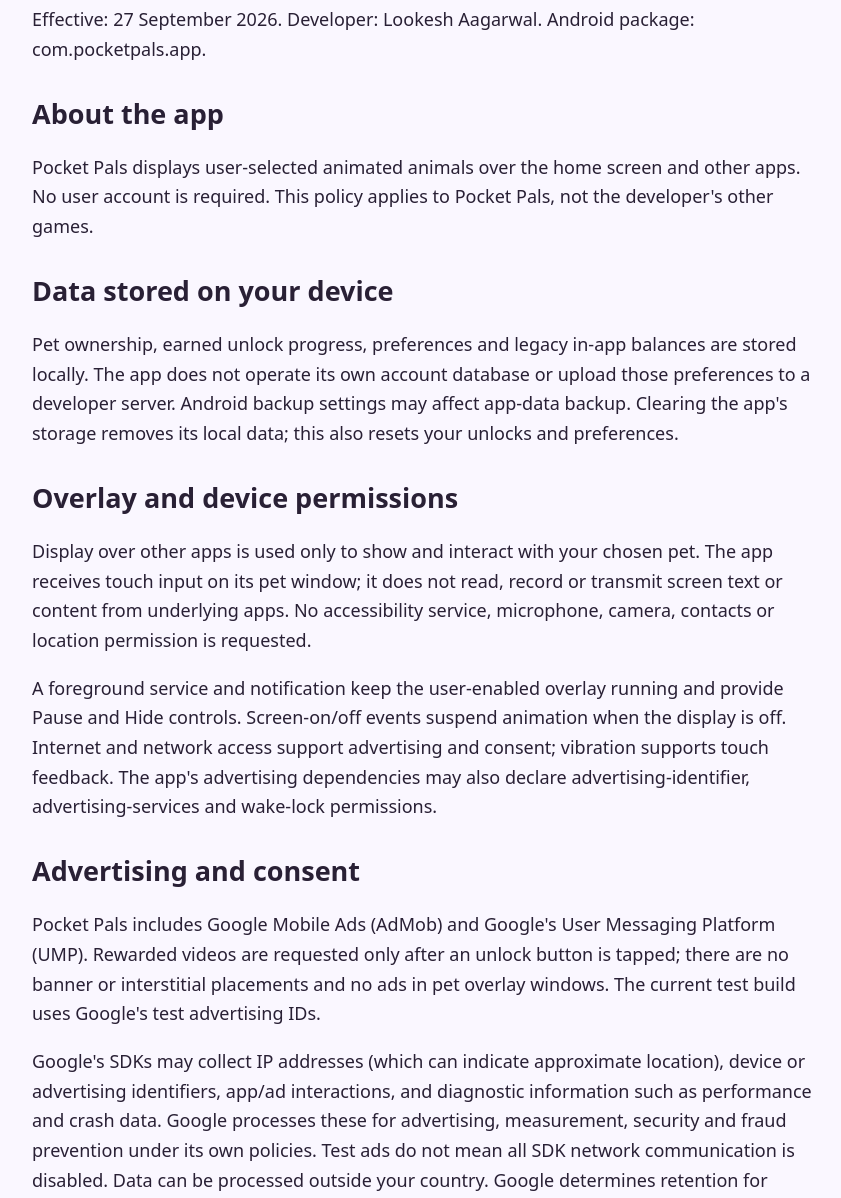
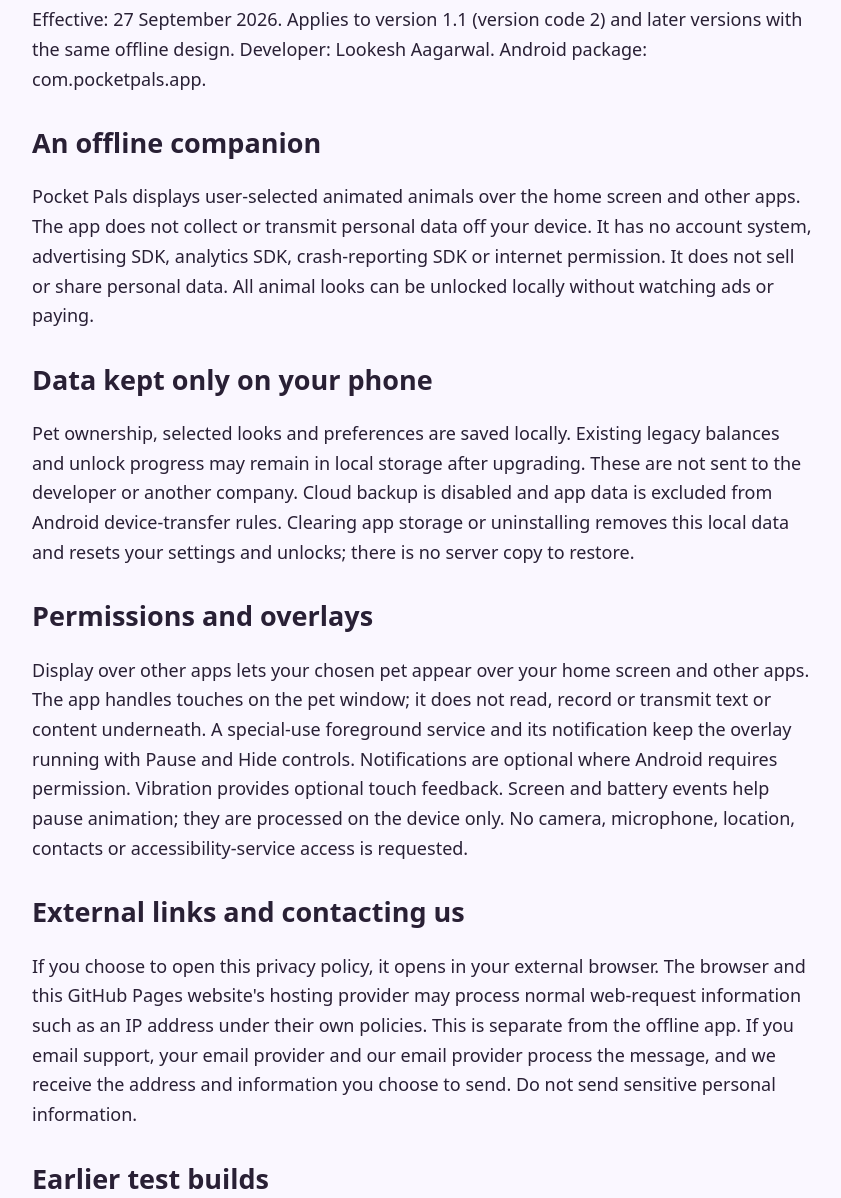
Before and after one commit to lokeshagarwal1106/mythic-pop-quest-privacy, a plain HTML site: page pocket-pals.html in a window 1280 px wide. Shown: the part 120-1318 px from the top of the page, without its empty margins (218-1059 px from the left). Drawn offline with Linux system fonts and the light colour scheme.

Commit message:
Document offline Pocket Pals 1.1 privacy practices

```diff
--- a/pocket-pals.html
+++ b/pocket-pals.html
@@ -2,12 +2,13 @@
 <html lang="en"><head><meta charset="utf-8"><meta name="viewport" content="width=device-width,initial-scale=1">
 <title>Pocket Pals — Privacy Policy</title>
 <style>body{font:18px/1.65 system-ui,sans-serif;color:#292035;background:#faf7ff;max-width:780px;margin:auto;padding:32px 24px}h1,h2{line-height:1.25}a{color:#644297}section{margin:32px 0}</style></head><body>
-<h1>Pocket Pals — Privacy Policy</h1><p>Effective: 27 September 2026. Developer: Lookesh Aagarwal. Android package: com.pocketpals.app.</p>
-<section><h2>About the app</h2><p>Pocket Pals displays user-selected animated animals over the home screen and other apps. No user account is required. This policy applies to Pocket Pals, not the developer's other games.</p></section>
-<section><h2>Data stored on your device</h2><p>Pet ownership, earned unlock progress, preferences and legacy in-app balances are stored locally. The app does not operate its own account database or upload those preferences to a developer server. Android backup settings may affect app-data backup. Clearing the app's storage removes its local data; this also resets your unlocks and preferences.</p></section>
-<section><h2>Overlay and device permissions</h2><p>Display over other apps is used only to show and interact with your chosen pet. The app receives touch input on its pet window; it does not read, record or transmit screen text or content from underlying apps. No accessibility service, microphone, camera, contacts or location permission is requested.</p><p>A foreground service and notification keep the user-enabled overlay running and provide Pause and Hide controls. Screen-on/off events suspend animation when the display is off. Internet and network access support advertising and consent; vibration supports touch feedback. The app's advertising dependencies may also declare advertising-identifier, advertising-services and wake-lock permissions.</p></section>
-<section><h2>Advertising and consent</h2><p>Pocket Pals includes Google Mobile Ads (AdMob) and Google's User Messaging Platform (UMP). Rewarded videos are requested only after an unlock button is tapped; there are no banner or interstitial placements and no ads in pet overlay windows. The current test build uses Google's test advertising IDs.</p><p>Google's SDKs may collect IP addresses (which can indicate approximate location), device or advertising identifiers, app/ad interactions, and diagnostic information such as performance and crash data. Google processes these for advertising, measurement, security and fraud prevention under its own policies. Test ads do not mean all SDK network communication is disabled. Data can be processed outside your country. Google determines retention for information processed by its services.</p><p>Where a consent message is required, UMP displays it before ad requests are allowed. When available, Settings → Privacy choices lets you revisit that message. Android settings also let you manage advertising identifiers. Ads may be unavailable without the required consent or connectivity; the app does not grant an unlock unless an earned-reward callback is received.</p><p>Read <a href="https://policies.google.com/privacy">Google's Privacy Policy</a> and <a href="https://policies.google.com/technologies/ads">Google's advertising information</a>. Firebase Analytics and Crashlytics are not integrated into this Pocket Pals build.</p></section>
-<section><h2>Sharing, security and retention</h2><p>The developer does not sell your personal data. Google SDK processing and sharing are governed by Google's policies and your applicable choices. SDK network data is encrypted in transit according to Google's disclosures. No method of storage or transmission is completely secure. Local app data remains until it is cleared or removed; deletion of local data does not itself erase information already processed by Google.</p></section>
-<section><h2>Children and privacy requests</h2><p>Pocket Pals is intended for ages 13 and above and is not designed for children under 13. If you believe a child has provided personal information or want to ask about access, correction or deletion rights, contact us. We will explain what information the developer controls and, where relevant, direct you to Google's privacy tools.</p></section>
-<section><h2>Contact and changes</h2><p>Privacy contact: <a href="mailto:techytech366@gmail.com">techytech366@gmail.com</a>. This is the developer's existing public support address. This policy may be updated when the app or its data practices change; the effective date above will change accordingly.</p></section>
+<h1>Pocket Pals — Privacy Policy</h1>
+<p>Effective: 27 September 2026. Applies to version 1.1 (version code 2) and later versions with the same offline design. Developer: Lookesh Aagarwal. Android package: com.pocketpals.app.</p>
+<section><h2>An offline companion</h2><p>Pocket Pals displays user-selected animated animals over the home screen and other apps. The app does not collect or transmit personal data off your device. It has no account system, advertising SDK, analytics SDK, crash-reporting SDK or internet permission. It does not sell or share personal data. All animal looks can be unlocked locally without watching ads or paying.</p></section>
+<section><h2>Data kept only on your phone</h2><p>Pet ownership, selected looks and preferences are saved locally. Existing legacy balances and unlock progress may remain in local storage after upgrading. These are not sent to the developer or another company. Cloud backup is disabled and app data is excluded from Android device-transfer rules. Clearing app storage or uninstalling removes this local data and resets your settings and unlocks; there is no server copy to restore.</p></section>
+<section><h2>Permissions and overlays</h2><p>Display over other apps lets your chosen pet appear over your home screen and other apps. The app handles touches on the pet window; it does not read, record or transmit text or content underneath. A special-use foreground service and its notification keep the overlay running with Pause and Hide controls. Notifications are optional where Android requires permission. Vibration provides optional touch feedback. Screen and battery events help pause animation; they are processed on the device only. No camera, microphone, location, contacts or accessibility-service access is requested.</p></section>
+<section><h2>External links and contacting us</h2><p>If you choose to open this privacy policy, it opens in your external browser. The browser and this GitHub Pages website's hosting provider may process normal web-request information such as an IP address under their own policies. This is separate from the offline app. If you email support, your email provider and our email provider process the message, and we receive the address and information you choose to send. Do not send sensitive personal information.</p></section>
+<section><h2>Earlier test builds</h2><p>Version 1.0 test builds included Google's AdMob and UMP SDKs. Those SDKs could process device identifiers, approximate location derived from IP addresses, advertising interactions and diagnostics under <a href="https://policies.google.com/privacy">Google's Privacy Policy</a>. They have been removed in version 1.1. This change does not erase data that Google may already have processed from an earlier build.</p></section>
+<section><h2>Audience and changes</h2><p>Pocket Pals is intended for ages 13 and above and is not designed for children under 13. Future changes to data practices will require an updated policy and app-store declaration. The app's offline design does not control data independently handled by Android, Google Play or your browser.</p></section>
+<section><h2>Contact</h2><p>Questions about privacy or local data: <a href="mailto:techytech366@gmail.com">techytech366@gmail.com</a>.</p></section>
 </body></html>
```
